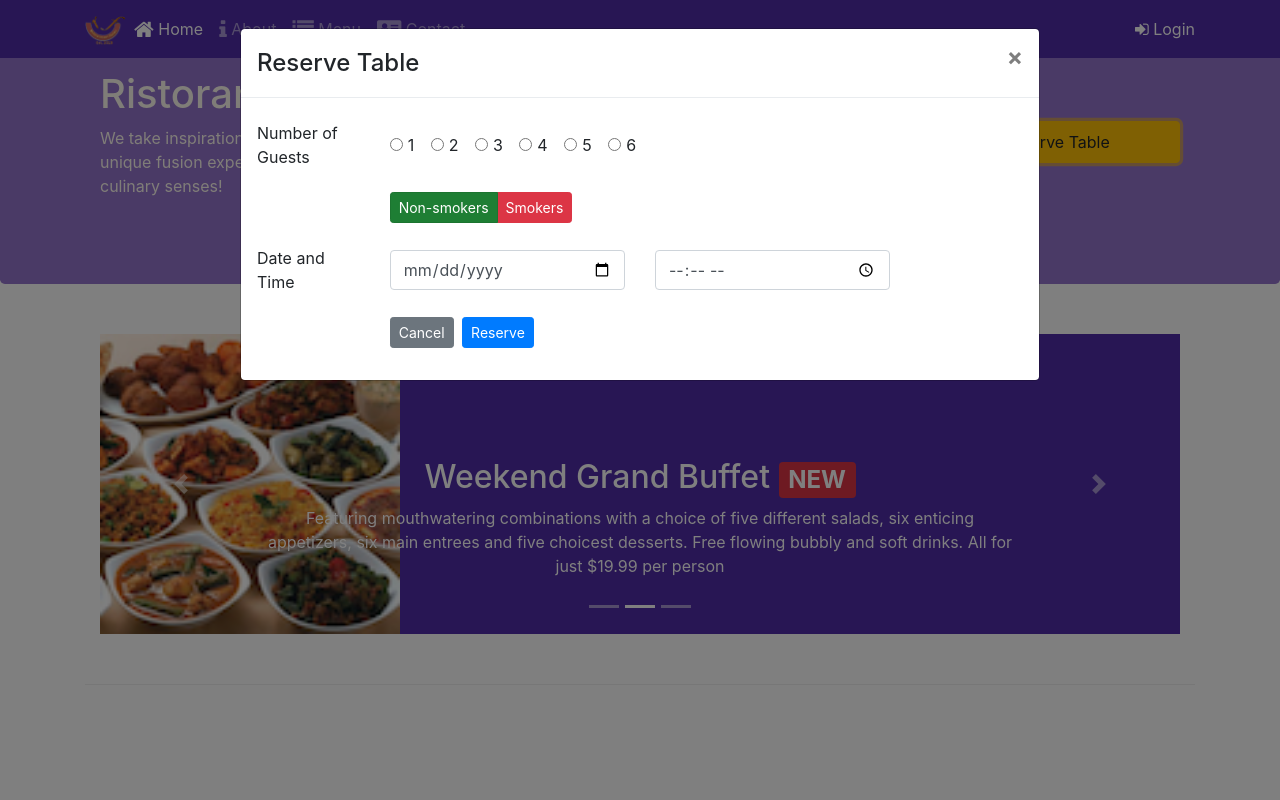
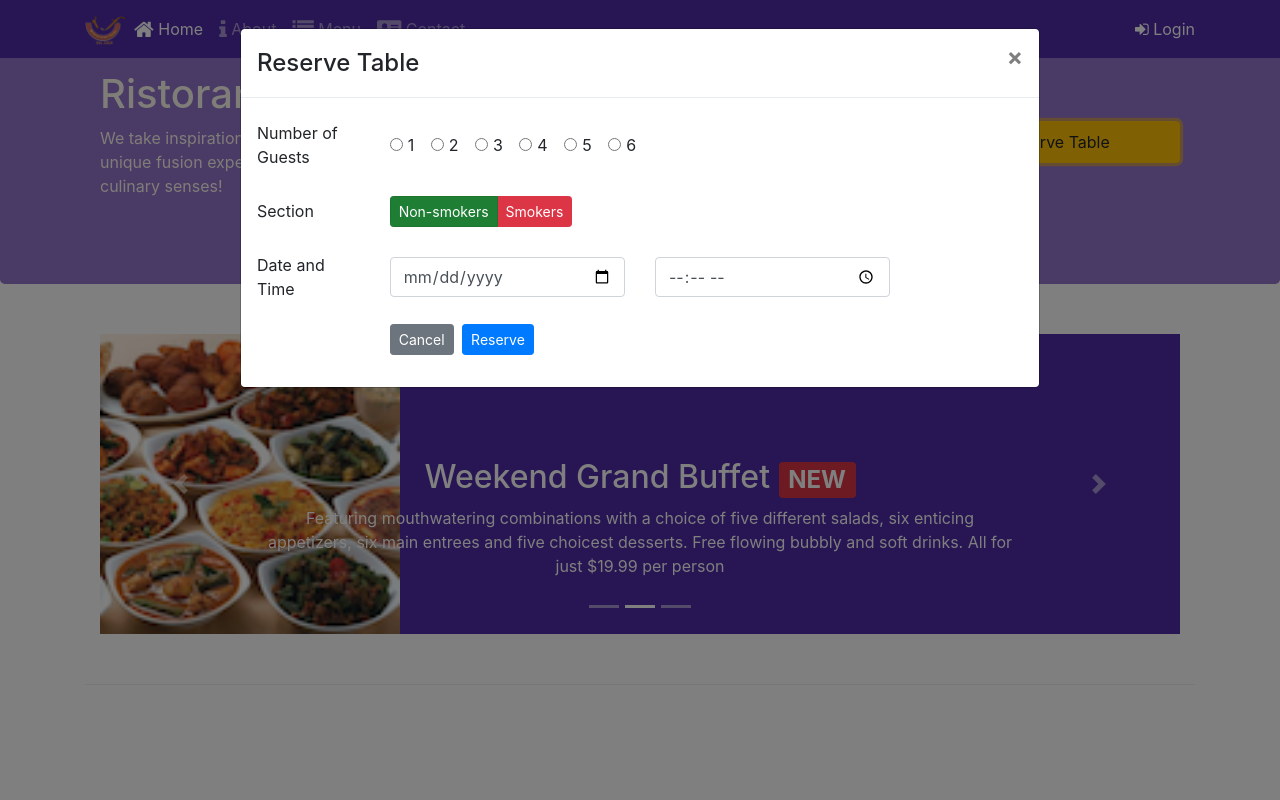
Before and after one commit to kobaf/Bootstrap4Intro, a website: page index.html in a window 1280 px wide. Both pictures are taken after a click on the button "Reserve Table". Shown: the top 800 px of the page. Drawn offline with nearby package versions, Linux system fonts and the light colour scheme.

Commit message:
Assignment 3 updated

```diff
--- a/index.html
+++ b/index.html
@@ -116,7 +116,8 @@
                             </div>
                         </div>
                         <div class="form-group row align-items-center">
-                            <div class="btn-group btn-group-toggle col-auto col-sm-4 offset-sm-2" data-toggle="buttons">
+                            <label for="Section" class="col-12 col-sm-2 col-form-label">Section</label>
+                            <div class="btn-group btn-group-toggle col-auto col-sm-4" data-toggle="buttons">
                                 <label class="btn btn-success btn-sm active">
                                 <input type="radio" name="options" id="option1" autocomplete="off" checked> Non-smokers
                                 </label>
@@ -282,7 +283,7 @@
             </div>
 
         </div>
-        <div class="row row-content" id="Reserve">
+        <!-- <div class="row row-content" id="Reserve">
             <div class="col-12 col-sm-8 m-sm-auto">
                 <div class="card">
                     <h3 class="card-header bg-warning text-white">Reserve a Table</h3>
@@ -335,7 +336,7 @@
                     </div>
                 </div>
             </div>
-        </div>
+        </div>     -->
 
     </div>
 
```
